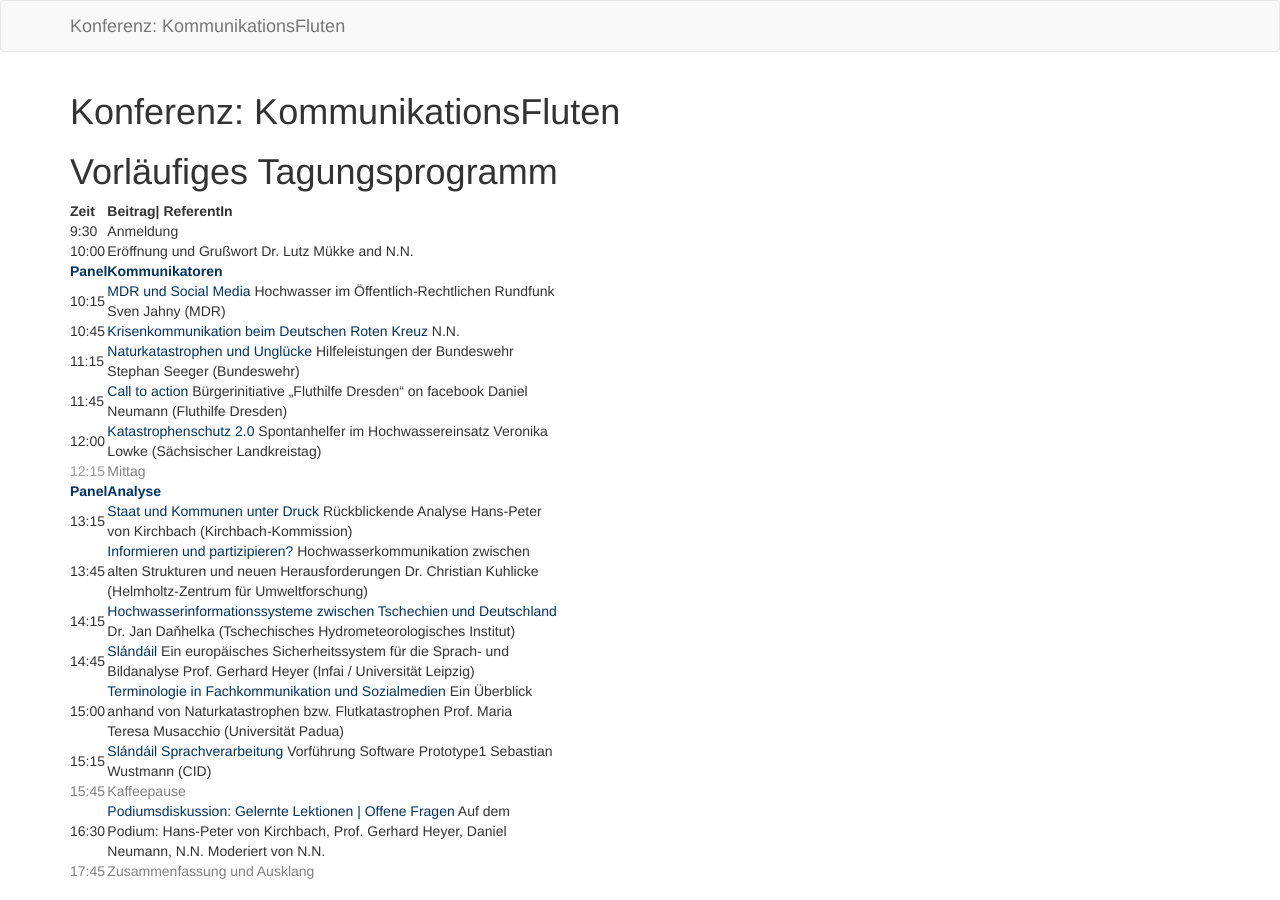
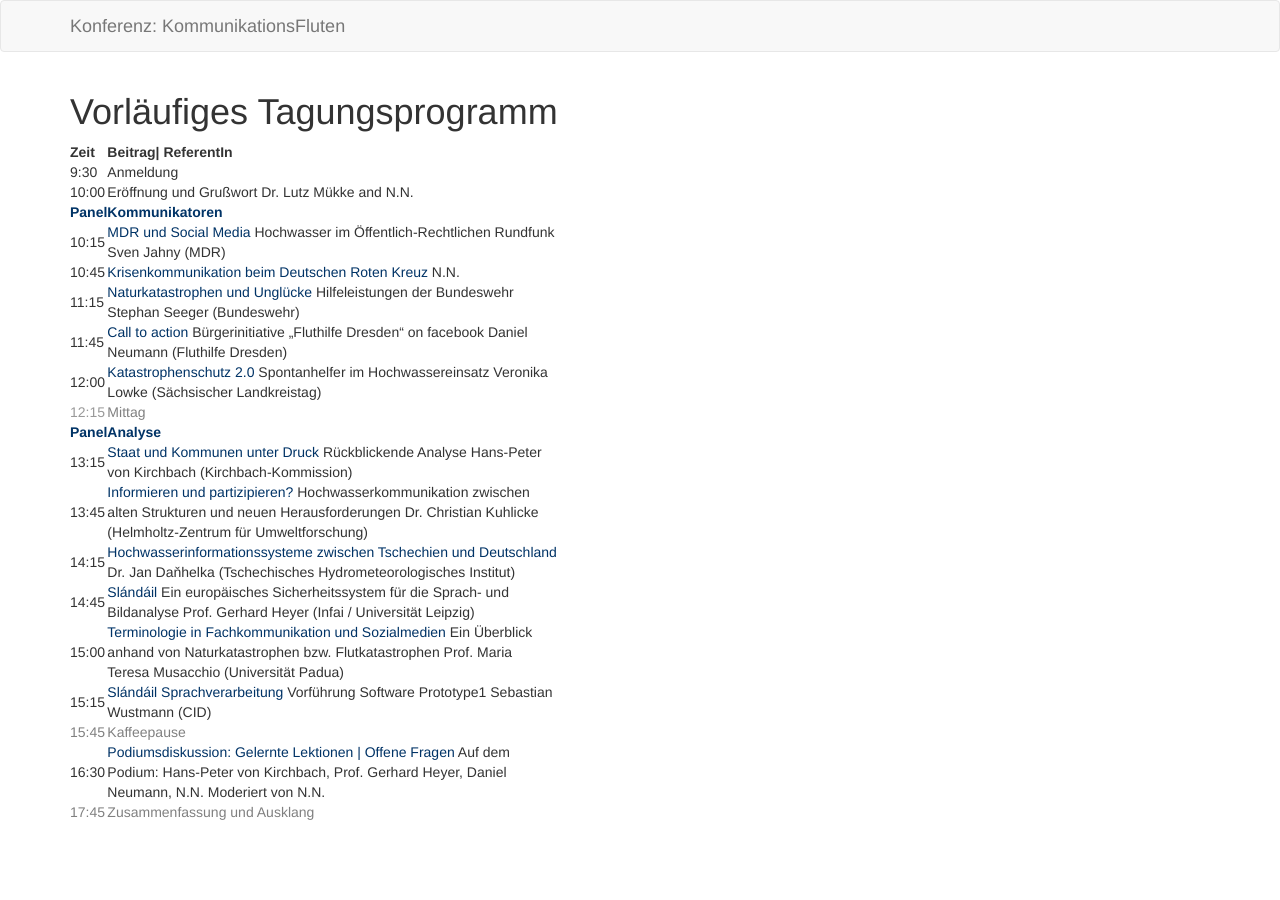
Before and after one commit to susedev/test, a Jekyll site: the page built from konferenz-kommunikationsfluten.html, in a window 1280 px wide. Built offline with Jekyll 4.4.1, drawn with Linux system fonts in a browser that asks for light colours.

Commit message:
Edit from JekyllCMS

```diff
--- a/konferenz-kommunikationsfluten.html
+++ b/konferenz-kommunikationsfluten.html
@@ -1,8 +1,6 @@
 ---
-title: "Konferenz: KommunikationsFluten"
+title: Vorläufiges Tagungsprogramm
 ---
-<h1>Vorl&auml;ufiges Tagungsprogramm</h1>
-
 <table>
 	<colgroup>
 		<col width="20" />
```
